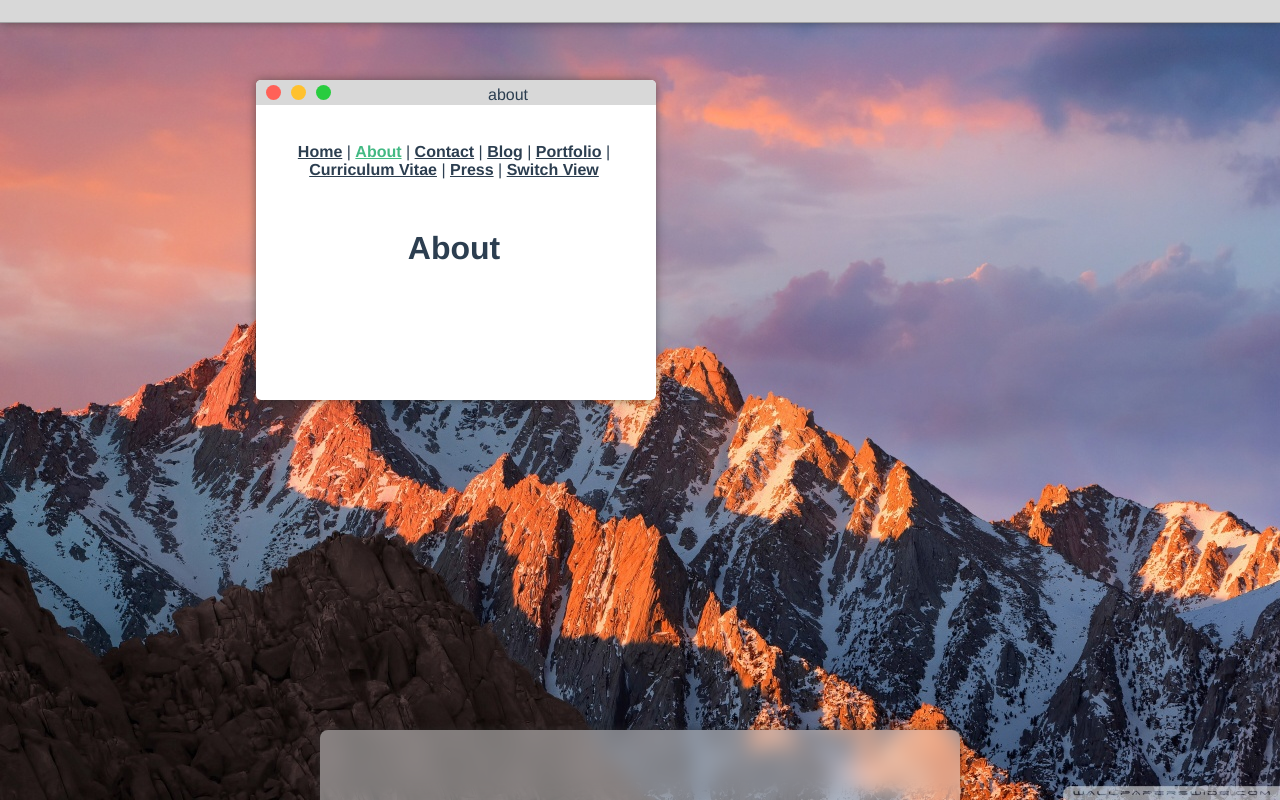
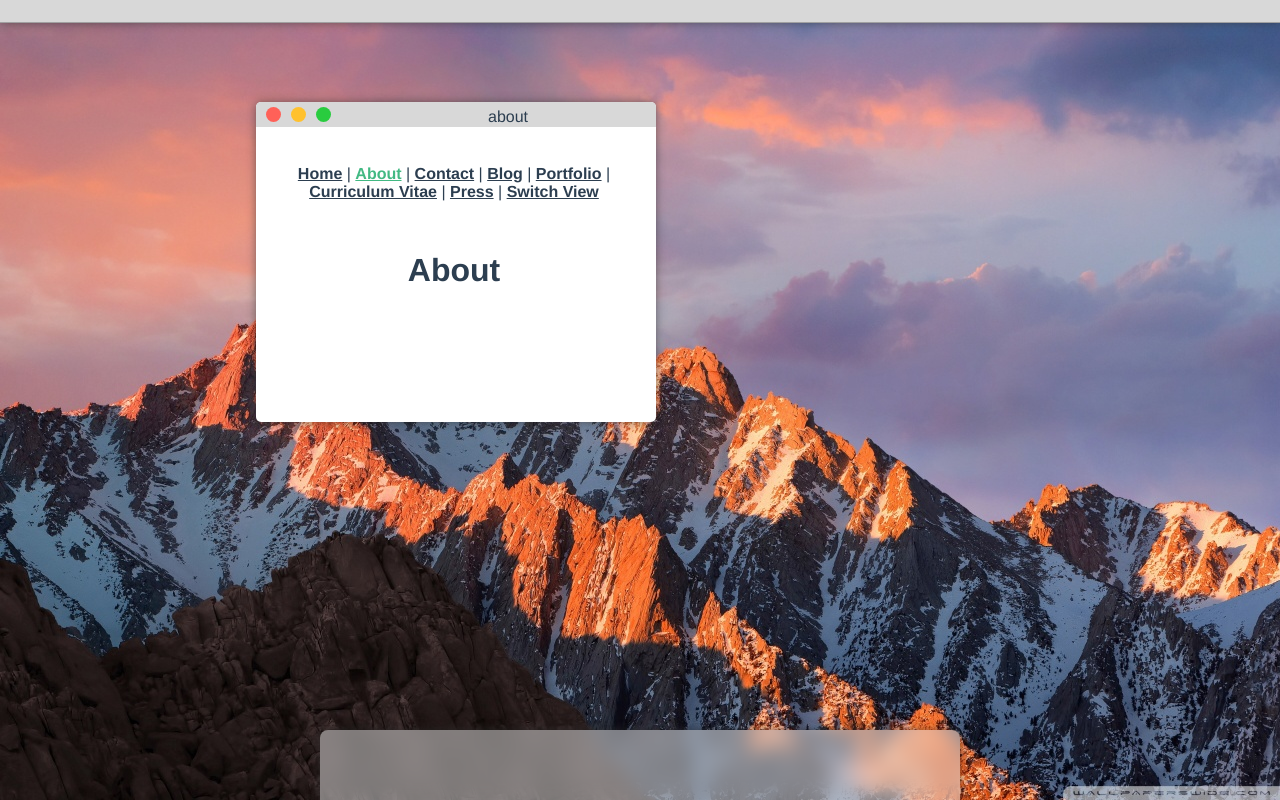
Before and after one commit to karadalex/karadalex-website, a Vue app: page /#/ in a window 1280 px wide. Built offline with nearby package versions, Linux system fonts and the light colour scheme.

Commit message:
windows and working area with respect to desktop component

```diff
--- /dev/null
+++ b/src/components/Desktop.vue
@@ -0,0 +1,27 @@
+<template>
+  <div class="os-desktop">
+    <Browser appName="about"/>
+  </div>
+</template>
+
+<script>
+import Browser from '@/components/Browser.vue';
+
+export default {
+  name: 'Desktop',
+  components: {
+    Browser
+  }
+}
+</script>
+
+<style lang="scss" scoped>
+.os-desktop {
+  position: absolute;
+  top: 22px;
+  left: 0;
+  right: 0;
+  // height: 100%;
+  bottom: 70px;
+}
+</style>
--- a/src/components/Window.vue
+++ b/src/components/Window.vue
@@ -47,7 +47,7 @@ export default {
         autoScroll: false,
         modifiers: [
           interact.modifiers.restrict({
-            restriction: '.operating-system-view',
+            restriction: '.os-desktop',
             endOnly: true,
             elementRect: { top: 0, left: 0, bottom: 1, right: 1 }
           })
@@ -60,7 +60,7 @@ export default {
         modifiers: [
           // keep the edges inside the parent
           interact.modifiers.restrictEdges({
-            outer: '.operating-system-view',
+            outer: '.os-desktop',
             // endOnly: true,
             elementRect: { top: 0, left: 0, bottom: 1, right: 1 }
           }),
--- a/src/views/Computer.vue
+++ b/src/views/Computer.vue
@@ -1,22 +1,22 @@
 <template>
   <div class="operating-system-view">
     <router-link to="/home">Switch View</router-link>
-    <Browser appName="about"/>
     <Topbar/>
+    <Desktop/>
     <Dock />
   </div>
 </template>
 
 <script>
 // @ is an alias to /src
-import Browser from '@/components/Browser.vue';
 import Topbar from '@/components/Topbar.vue';
+import Desktop from '@/components/Desktop.vue';
 import Dock from '@/components/Dock.vue';
 
 export default {
   name: 'computer',
   components: {
-    Browser, Topbar, Dock
+    Desktop, Topbar, Dock
   },
 };
 </script>
```
